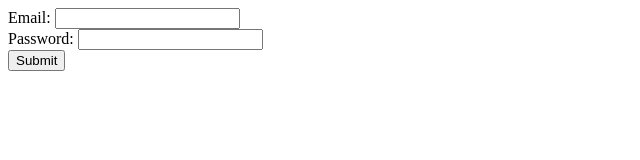
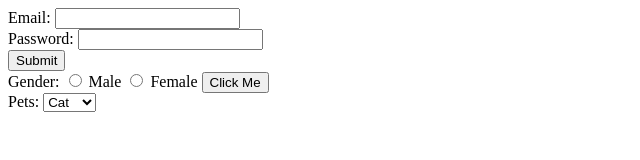
Before and after one commit to munsifkhandev/FullStack, a plain HTML site: page HTML/forms.html in a window 1280 px wide. Shown: the whole page, without its empty margins (0-640 px from the left). Drawn offline with Linux system fonts and the light colour scheme.

Commit message:
More on Forms

```diff
--- a/HTML/forms.html
+++ b/HTML/forms.html
@@ -12,6 +12,22 @@
       <label for="password">Password:</label>
       <input type="password" name="password" id="password" /> <br />
       <input type="submit" value="Submit" />
+      <br />
+      <label for="gender"> Gender: </label>
+
+      <input type="radio" name="gender" id="male" />
+      <label for="male">Male</label>
+
+      <input type="radio" name="gender" id="female" />
+      <label for="female">Female</label>
+      <button type="submit">Click Me</button>
+      <br />
+      <label for="pets">Pets:</label>
+      <select name="pets" id="pets">
+        <option value="cat">Cat</option>
+        <option value="dog">Dog</option>
+        <option value="duck">Duck</option>
+      </select>
     </form>
   </body>
 </html>
```
